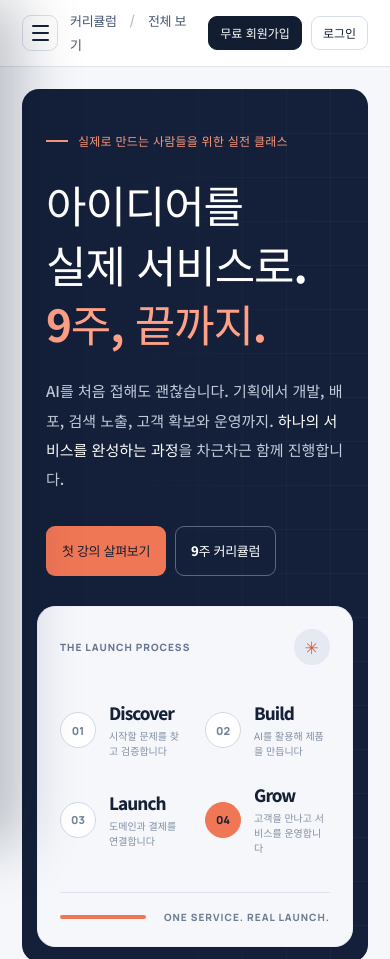
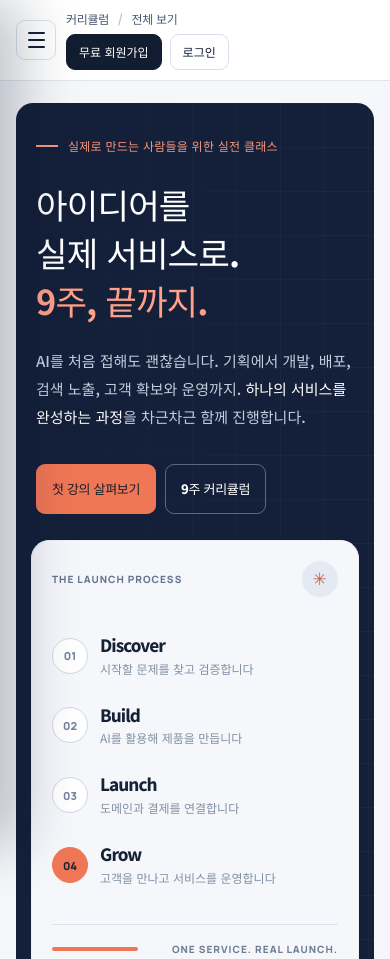
Before and after one commit to choisungryong/Education, a website: page dist/index.html in a window 390 px wide. Shown: the top 959 px of the page. Drawn offline with Linux system fonts and the light colour scheme; no server answers.

Commit message:
Fix mobile account header and narrow-screen lesson layouts

```diff
--- a/dist/index.html
+++ b/dist/index.html
@@ -12,7 +12,7 @@
   <link rel="icon" type="image/svg+xml" href="favicon.svg">
   <link rel="stylesheet" href="styles.css?v=20261120-4">
   <link rel="stylesheet" href="overrides.css?v=20261120-4">
-  <link rel="stylesheet" href="theme.css?v=20261120-6">
+  <link rel="stylesheet" href="theme.css?v=20261120-7">
   <script src="app.js?v=20261120-4" defer></script>
 </head>
 <body>
--- a/dist/theme.css
+++ b/dist/theme.css
@@ -371,3 +371,54 @@ button,input,select,textarea {font-family:var(--font-korean);}
 .chapter-card h3,.phase-tile h3,.detail-section h2,.step h3,.side-card h3,.auth-dialog h2 {font-weight:600;letter-spacing:-.01em;}
 .nav-link {font-size:14px;line-height:1.65;letter-spacing:0;}
 .auth-field input {font-size:16px;}
+
+/* Mobile layout: keep account actions inside the header and preserve readable lines. */
+.crumb,.top-right,.auth-status {min-width:0;}
+.logout-btn,.auth-trigger {white-space:nowrap;}
+.step>div:last-child,.week-row>div,.card-result {min-width:0;overflow-wrap:anywhere;}
+@media(max-width:860px) {
+  .sidebar {height:100dvh;}
+}
+@media(max-width:590px) {
+  .topbar {display:grid;grid-template-columns:40px minmax(0,1fr);grid-template-rows:auto auto;height:auto;min-height:80px;gap:6px 10px;padding:10px 16px;}
+  .menu-btn {grid-column:1;grid-row:1 / 3;width:40px;height:40px;}
+  .crumb {grid-column:2;grid-row:1;width:100%;overflow:hidden;text-overflow:ellipsis;white-space:nowrap;font-size:12px;line-height:1.5;}
+  .crumb span {padding:0 6px;}
+  .top-right {grid-column:2;grid-row:2;justify-self:stretch;gap:0;}
+  .auth-status {width:100%;gap:8px;}
+  .member-label {flex:1;min-width:0;max-width:none;font-size:11px;}
+  .logout-btn {flex:none;min-height:36px;padding:6px 4px;font-size:12px;}
+  .auth-trigger {min-height:36px;padding:8px 12px;}
+  main {padding-right:16px;padding-left:16px;}
+  .footer {margin-right:16px;margin-left:16px;}
+  .hero>div:first-child {padding:32px 20px 26px;min-width:0;}
+  .hero h1 {font-size:clamp(32px,8.8vw,46px);line-height:1.4;letter-spacing:-.025em;word-break:keep-all;overflow-wrap:anywhere;}
+  .hero .intro {line-height:1.85;}
+  .hero .btn-row {display:flex;flex-wrap:wrap;}
+  .hero-art {padding:20px;}
+  .art-stages {grid-template-columns:1fr;}
+  .art-stage {grid-template-columns:36px minmax(0,1fr);gap:12px;}
+  .art-stage small {font-size:12px;}
+  .section-head h2 {font-size:clamp(24px,6.5vw,29px);word-break:keep-all;overflow-wrap:anywhere;}
+  .chapter-card h3 {word-break:keep-all;overflow-wrap:anywhere;}
+  .card-bottom {align-items:flex-start;flex-wrap:wrap;gap:8px;}
+  .card-result {flex:1 1 150px;}
+  .card-go {margin-left:auto;}
+  .week-row {grid-template-columns:48px minmax(0,1fr);gap:8px;padding:16px;}
+  .detail-hero {padding:32px 0 28px;}
+  .detail-hero h1 {font-size:clamp(28px,7.5vw,36px);line-height:1.45;word-break:keep-all;overflow-wrap:anywhere;}
+  .detail-section h2 {font-size:clamp(20px,5.3vw,23px);}
+  .detail-section h2 small {display:block;margin-top:5px;padding-left:30px;white-space:nowrap;}
+  .theory-box {padding:18px;}
+  .theory-box ul {padding-left:18px;}
+  .step {padding:18px 16px;gap:10px;}
+  .step-number {min-width:22px;}
+  .step h3 {font-size:18px;word-break:keep-all;overflow-wrap:anywhere;}
+  .goal-black,.goal-white,.side-card,.notice-card,.exercise {padding:22px;}
+  .detail-bottom-nav {flex-wrap:wrap;}
+  .detail-bottom-nav a {min-height:44px;}
+  .auth-modal {padding:12px;}
+  .auth-dialog {min-width:0;max-height:min(90vh,780px);max-height:min(90dvh,780px);padding:28px 20px;overscroll-behavior:contain;}
+  .auth-dialog h2 {padding-right:28px;font-size:26px;word-break:keep-all;}
+  .consent-row span,.policy-container p {overflow-wrap:anywhere;}
+}
```
Also changed, not shown: dist/privacy.html (+1 -1 lines), dist/terms.html (+1 -1 lines).
